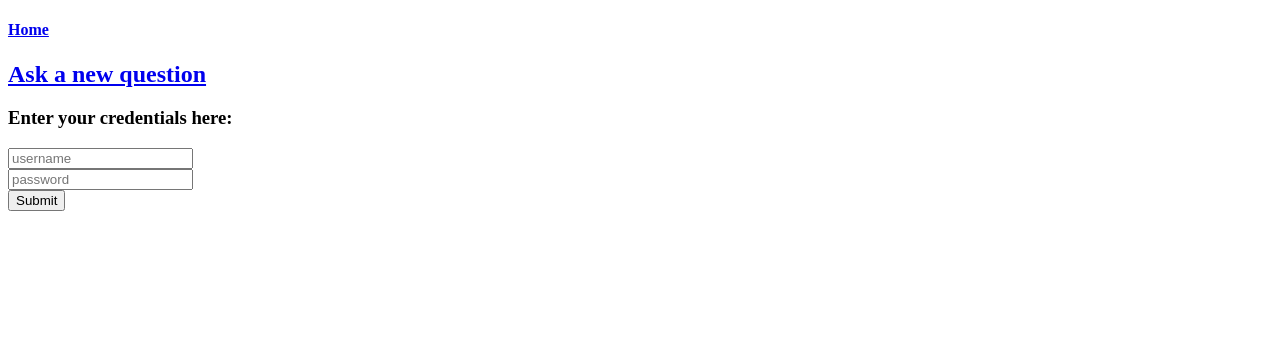
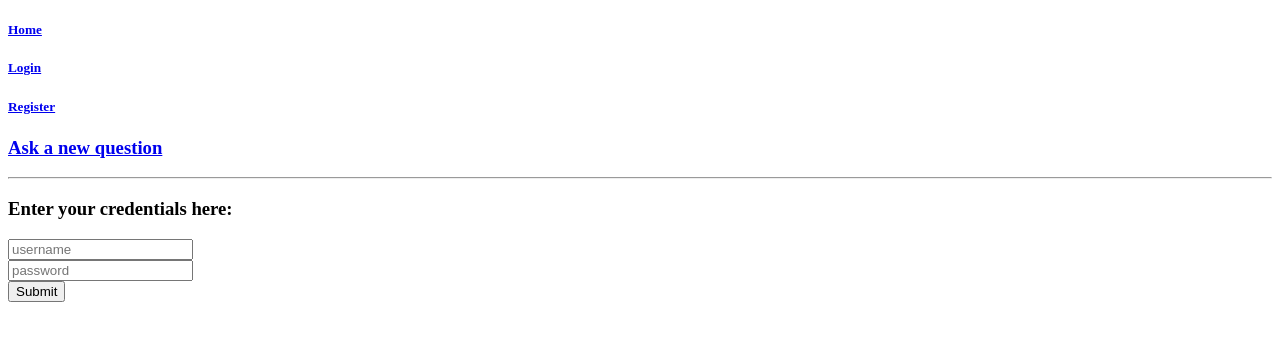
Before and after one commit to hosmanadam/amyq, a Flask app: page /login in a window 1280 px wide. Shown: the top 341 px of the page. Run offline with Flask 2, Linux system fonts and the light colour scheme.

Commit message:
Add login & registration pages to navbar

```diff
--- a/templates/base.html
+++ b/templates/base.html
@@ -9,8 +9,13 @@
         <header>
         </header>
         <main>
-        <h4><a href="/">Home</a></h4>
-        <h2><a href="/add-question">Ask a new question</a></h2>
+        <nav>
+            <h5><a href="/">Home</a></h5>
+            <h5><a href="/login">Login</a></h5>
+            <h5><a href="/register">Register</a></h5>
+        </nav>
+        <h3><a href="/add-question">Ask a new question</a></h3>
+        <hr>
         {% block body %}{% endblock %}
         </main>
         <footer>
```
